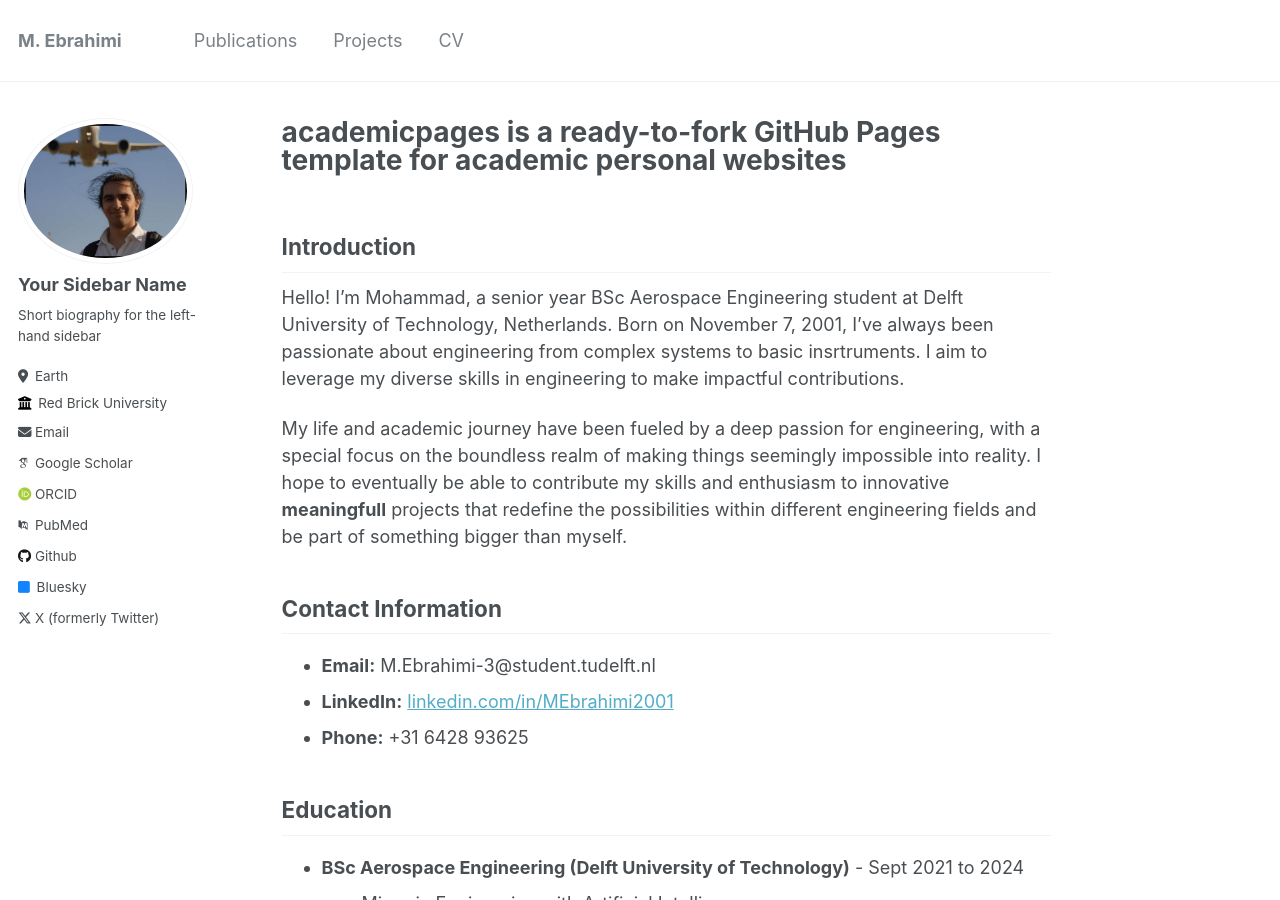
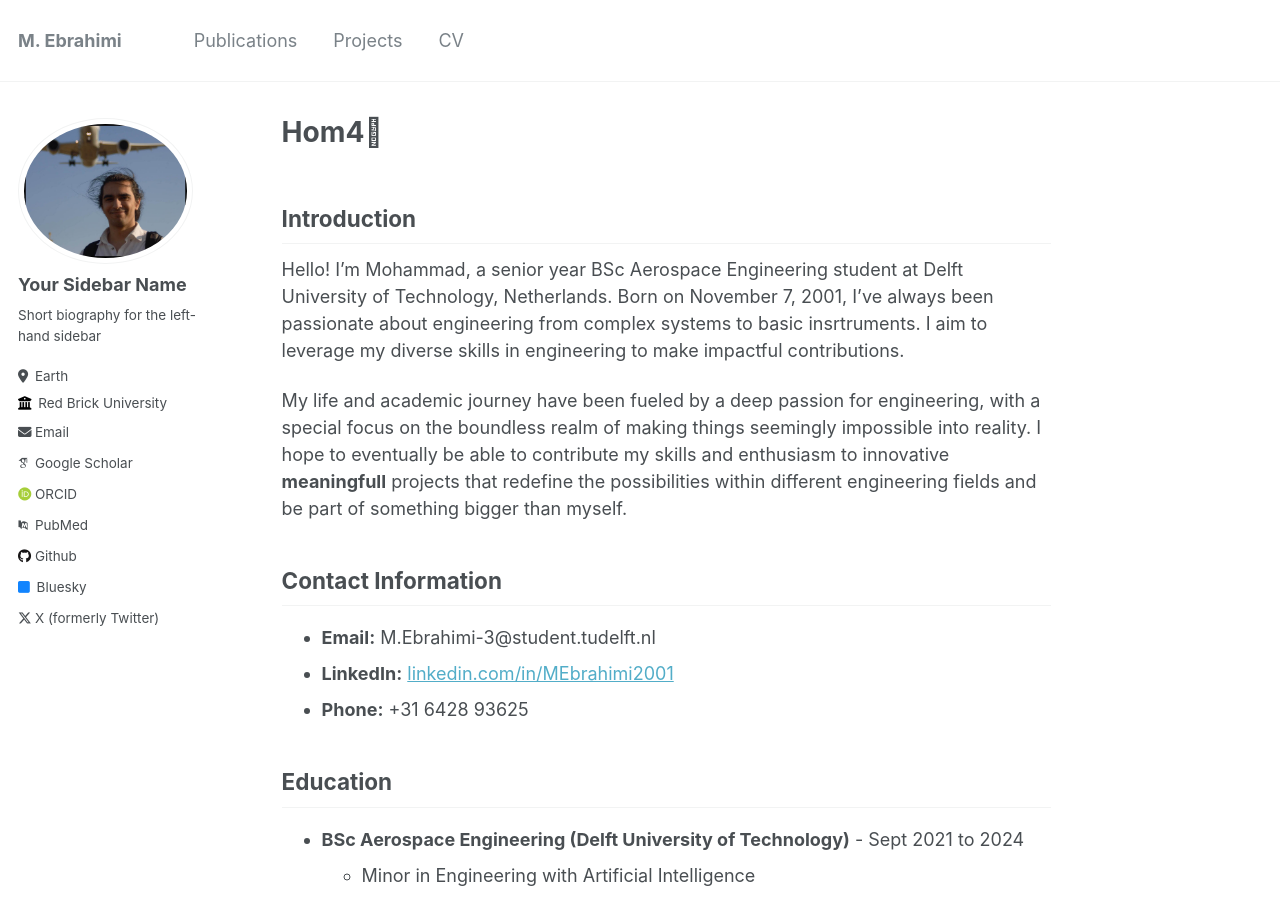
Before and after one commit to moeb8001/moeb8001.github.io, a Jekyll site: the page built from _pages/about.md, in a window 1280 px wide and 900 px high. Built offline with Jekyll 4.4.1, drawn with Linux system fonts in a browser that asks for light colours; some web fonts are replaced.

Commit message:
Update about.md

```diff
--- a/_pages/about.md
+++ b/_pages/about.md
@@ -1,6 +1,6 @@
 ---
 permalink: /
-title: "academicpages is a ready-to-fork GitHub Pages template for academic personal websites"
+title: "Hom4\e"
 author_profile: true
 redirect_from:
   - /about/
```
